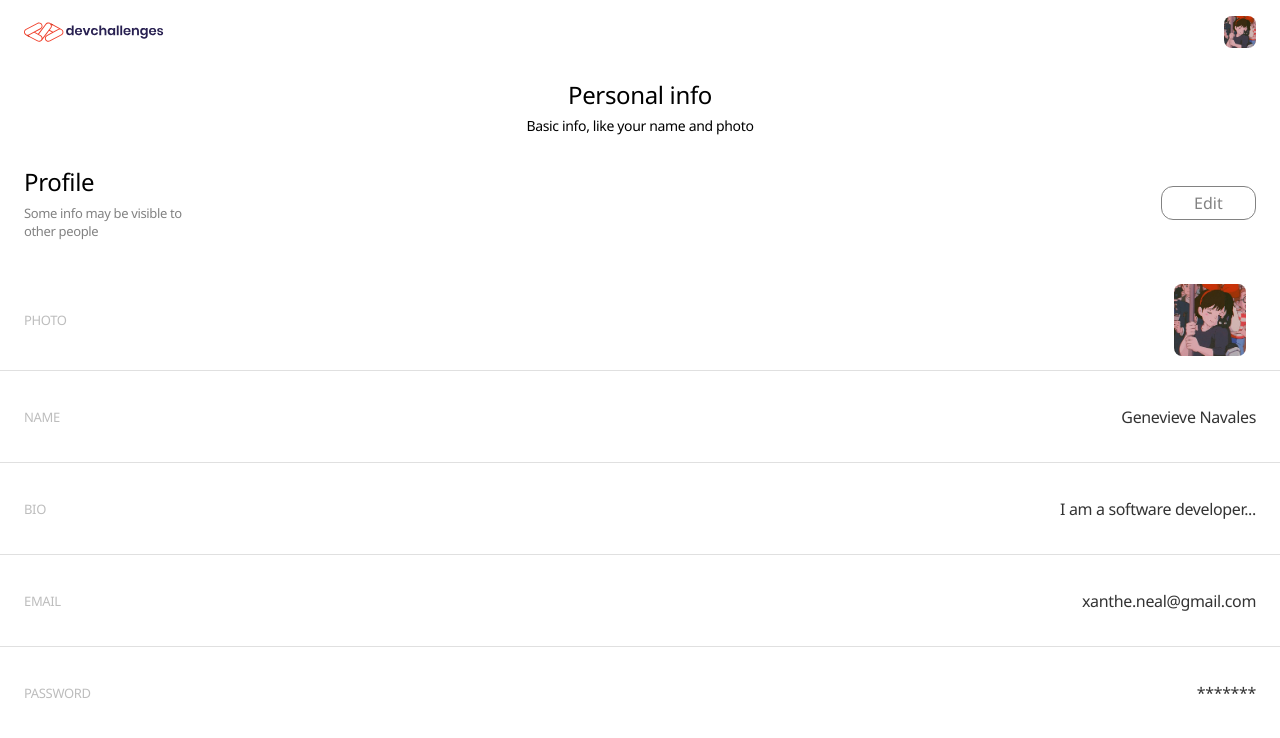
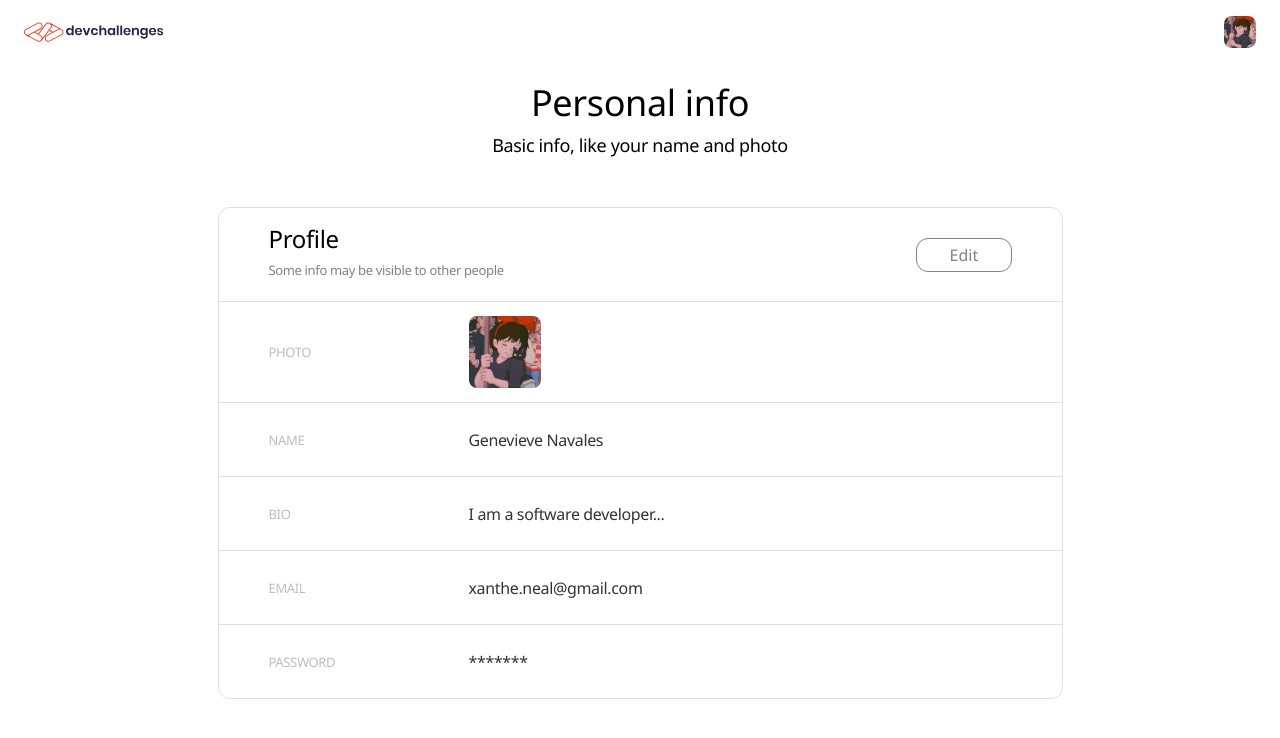
Before and after one commit to bibmode/authentication-app, a Next.js app: page /profile in a window 1280 px wide. Shown: the top 738 px of the page. Built offline with nearby package versions, Linux system fonts and the light colour scheme.

Commit message:
desktop registration, login and profile responsiveness

```diff
--- a/common/components/Profile.js
+++ b/common/components/Profile.js
@@ -31,11 +31,13 @@ const Profile = () => {
         <p>Basic info, like your name and photo</p>
 
         <div className={styles.main}>
+          <div className={styles.mainWrapper}>
             <div className={styles.mainTopBar}>
               <h2>Profile</h2>
               <p>Some info may be visible to other people</p>
               <Button variant="outlined">Edit</Button>
             </div>
+            <Divider />
 
             <div className={styles.mainItem}>
               <h3>photo</h3>
@@ -68,6 +70,7 @@ const Profile = () => {
               <p>*******</p>
             </div>
           </div>
+        </div>
       </Container>
     </div>
   );
--- a/styles/LoginBox.module.scss
+++ b/styles/LoginBox.module.scss
@@ -6,6 +6,7 @@
     padding-block: 4.3rem;
     border: 1px solid #bdbdbd;
     border-radius: 2.4rem;
+    width: 47.3rem;
   }
 
   img {
@@ -39,6 +40,7 @@
 
     a {
       color: #2f80ed;
+      cursor: pointer;
     }
   }
 }
--- a/styles/Profile.module.scss
+++ b/styles/Profile.module.scss
@@ -9,16 +9,33 @@
     font-size: 2.4rem;
     line-height: 3.3rem;
     margin-bottom: 0.5rem;
+
+    @media screen and (min-width: 845px) {
+      font-weight: 400;
+      font-size: 3.6rem;
+      line-height: 5rem;
+      // margin-bottom: 0.5rem;
+    }
   }
 
   p {
     font-weight: 300;
     font-size: 1.4rem;
     line-height: 1.9rem;
+
+    @media screen and (min-width: 845px) {
+      font-size: 1.8rem;
+      line-height: 2.4rem;
+      margin-bottom: 5rem;
+    }
   }
 
   hr {
     margin-inline: -3rem;
+
+    @media screen and (min-width: 845px) {
+      margin-inline: -5rem;
+    }
   }
 }
 
@@ -50,6 +67,21 @@
 }
 
 .main {
+  width: 100%;
+  display: flex;
+  justify-content: center;
+  align-items: center;
+
+  &Wrapper {
+    width: 84.5rem;
+
+    @media screen and (min-width: 845px) {
+      border: 1px solid #e0e0e0;
+      border-radius: 1.2rem;
+      padding-inline: 5rem;
+    }
+  }
+
   &TopBar {
     display: grid;
     grid-template-columns: 1fr max-content;
@@ -60,6 +92,10 @@
 
     text-align: left;
     margin-block: 3rem;
+
+    @media screen and (min-width: 845px) {
+      margin-block: 1.4rem;
+    }
 
     h2 {
       grid-area: subheader;
@@ -77,6 +113,12 @@
       max-width: 18rem;
 
       color: #828282;
+
+      @media screen and (min-width: 845px) {
+        margin-bottom: 0;
+        max-width: fit-content;
+        padding-bottom: 0.8rem;
+      }
     }
 
     button {
@@ -105,11 +147,22 @@
     padding-block: 1.4rem;
     min-height: 9.1rem;
 
+    @media screen and (min-width: 845px) {
+      min-height: 7.3rem;
+      justify-content: flex-start;
+    }
+
     h3 {
       color: #bdbdbd;
       font-size: 1.3rem;
       font-weight: 400;
       text-transform: uppercase;
+      text-align: left;
+      display: flex;
+
+      @media screen and (min-width: 845px) {
+        width: 20rem;
+      }
     }
 
     p {
@@ -117,6 +170,7 @@
       font-size: 1.6rem;
       line-height: 2.2rem;
       font-weight: 500;
+      margin: 0;
     }
 
     &Picture {
```
Lines whose indentation alone changed are shown as unchanged.
